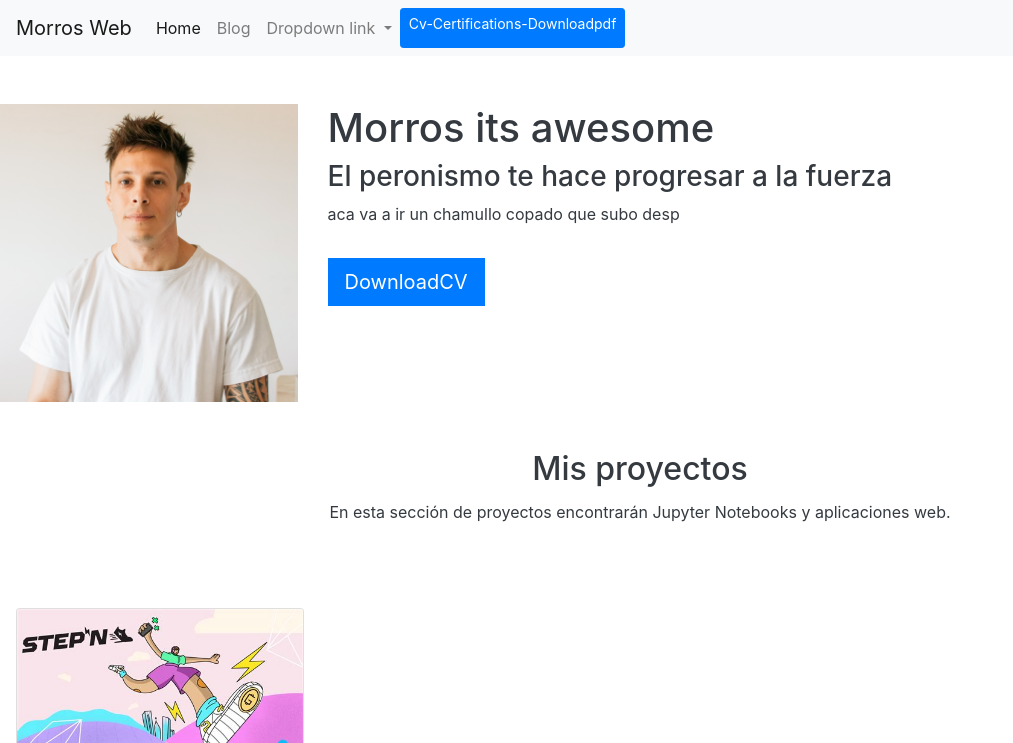
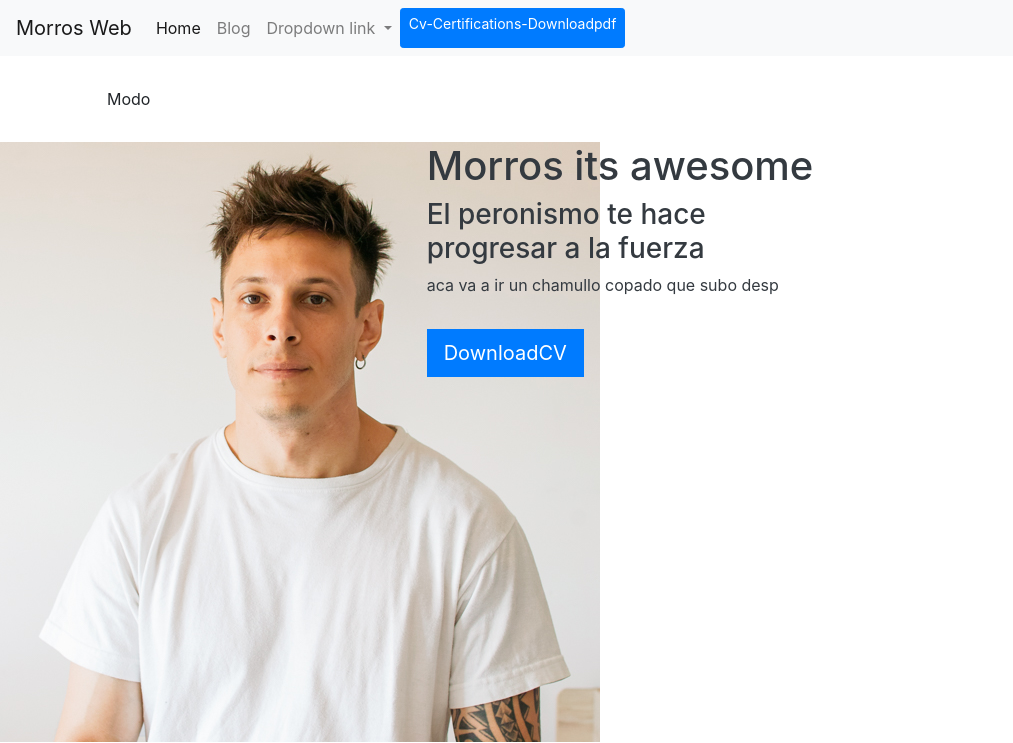
Before and after one commit to morroshub/porfoliowebdjango, a Django app: page / in a window 1280 px wide. Shown: the top 743 px of the page, without its empty margins (0-1013 px from the left). Run offline with Django 4.2, Linux system fonts and the light colour scheme; data comes from the database, SQL or seed files in the repository.

Commit message:
problemas de inconsistencia con el css

```diff
--- a/blog/templates/post.html
+++ b/blog/templates/post.html
@@ -17,7 +17,10 @@
 
     </div>
 
-    <a href="{% url 'blog-posts:post_detail' post_id=post_new.id %}" class="btn btn-primary">{{ post_new.title }}</a>
+    <div class="p-3">
+        <a href="{% url 'blog-posts:post_detail' post_id=post_new.id %}" class="btn btn-primary mr-4 ml-4">Ver Detalles</a>
+    </div>
+
 
 </div></div>
 
--- a/blog/views.py
+++ b/blog/views.py
@@ -7,4 +7,4 @@
 
 def post_detail(request, post_id):
     post = get_object_or_404(Post, pk=post_id)
-    return render(request, 'post_detail.html', {'posts': post_id})
+    return render(request, 'post_detail.html', {'post': post})
--- a/firstdjango/settings.py
+++ b/firstdjango/settings.py
@@ -117,7 +117,7 @@
 # Static files (CSS, JavaScript, Images)
 # https://docs.djangoproject.com/en/4.2/howto/static-files/
 
-STATIC_URL = '/static/'
+STATIC_URL = 'porfolio/static/'
 
 MEDIA_ROOT = BASE_DIR / 'media' #Creamos un directorio con las imagenes cargadas para cada projecto.
 
--- /dev/null
+++ b/porfolio/static/main_dark.css
@@ -0,0 +1,4 @@
+    /* main_dark.css */
+    body.dark-mode {
+        background-color: #1e1e1e;
+        color: #ffffff;
--- /dev/null
+++ b/porfolio/static/main_light.css
@@ -0,0 +1,5 @@
+/* main_light.css */
+body {
+    background-color: #ffffff;
+    color: #000000;
+}
--- a/porfolio/templates/home.html
+++ b/porfolio/templates/home.html
@@ -4,15 +4,12 @@
 
 {% load static %}
 
-<header class="row bg-black">
-    <div class="col-md-3">
-        <img src="{% static 'porfolio/CV-LUCASMORRONE-PYTHON-DEV.jpg' %}" alt="" class="img-fluid">
+<header class="row bg-black img-fluid">
+    <div class="col-md-4">
+        <img src="{% static 'porfolio/CV-LUCASMORRONE-PYTHON-DEV.jpg' %}" alt="" class="image">
     </div>
 
-
-    </div>
-
-    <div class="col-md-8" my-auto>
+    <div class="col-md-4">
         <h1>Morros its awesome</h1>
         <h3>El peronismo te hace progresar a la fuerza</h3>
         <p>aca va a ir un chamullo copado que subo desp</p>
@@ -23,36 +20,23 @@
 </header>
 
 
-<div class="row my-5 text-center">
-    <div class="col-md-12">
-        <h2>Mis proyectos</h2>
-        <p class="p-1">En esta sección de proyectos encontrarán Jupyter Notebooks y aplicaciones web.</p>
-    </div>
-</div>
+<div class="row my-4 text-center">
+    <h2>Mis projectos</h2>
+    <p>Parrafo de projectos</p>
 
     {% for project_item in projects %}
-
-    <div class="col-md-3 p-3">
+    <div class="col-md-4 p-4">
         <div class="card bg-black card-project">
-            <img src="{{ project_item.image.url }}" alt="{{ project_item.title }}" class="card-img-top img-fluid" >
+            <img src="{{ project_item.image.url }}" alt="{{ project_item.title }}" class="card-img-top img-fluid">
             <div class="card-body">
-
                 <h2>{{ project_item.title }}</h2>
                 <p>{{ project_item.description }}</p>
-
-
-
                 {% if project_item.url %}
-                <a href="{{project_item.url}}" class="btn btn-black rounded-0 bt-sm" target="_blank">{{project_item.url}}</a>
-
+                <a href="{{project_item.url}}" class="btn btn-white rounded-0 bt-sm" target="_blank">{{project_item.url}}</a>
                 {% endif %}
-
             </div>
         </div>
     </div>
-
     {% endfor %}
-    {% endblock %}
-
-
 </div>
+{% endblock %}
--- a/porfolio/templates/layout.html
+++ b/porfolio/templates/layout.html
@@ -5,17 +5,16 @@
 <head>
     <meta charset="UTF-8">
     <meta name="viewport" content="width=device-width, initial-scale=1.0">
-    <title>Django Porfolio</title>
+    <title>Morros Porfolio</title>
     <link rel="stylesheet" href="https://cdn.jsdelivr.net/npm/bootstrap@4.3.1/dist/css/bootstrap.min.css" integrity="sha384-ggOyR0iXCbMQv3Xipma34MD+dH/1fQ784/j6cY/iJTQUOhcWr7x9JvoRxT2MZw1T" crossorigin="anonymous">
-    <link rel="stylesheet" href="{% static 'main.css'}">
+    <link rel="stylesheet" href="{% static '/porfolio/main.css' %}">
 </head>
 <body class="text-dark">
     {% include 'partials/navbar.html' %}
-    <div class="container p-4"></div>
-    {% block content %}
-
-
-    {% endblock %}
-
+    <div class="container p-4">
+        <button id="mode-button" class="btn btn-white">Modo</button>
+    </div>
+{% block content %}
+{% endblock %}
 </body>
 </html>
```
Also changed, not shown: porfolio/static/main.css (+43 -7 lines), porfolio/static/modes.js (added, +36 -0 lines), media/portfolio/images/46ad76f8c00161fef0320dde9bb3ff78.webp (deleted), media/portfolio/images/46ad76f8c00161fef0320dde9bb3ff78_1M29BLV.webp (deleted).
